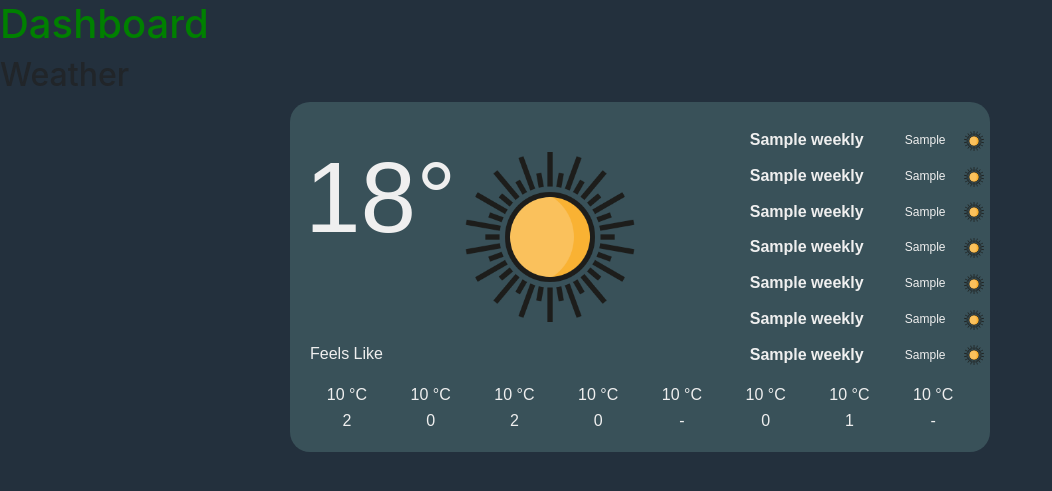
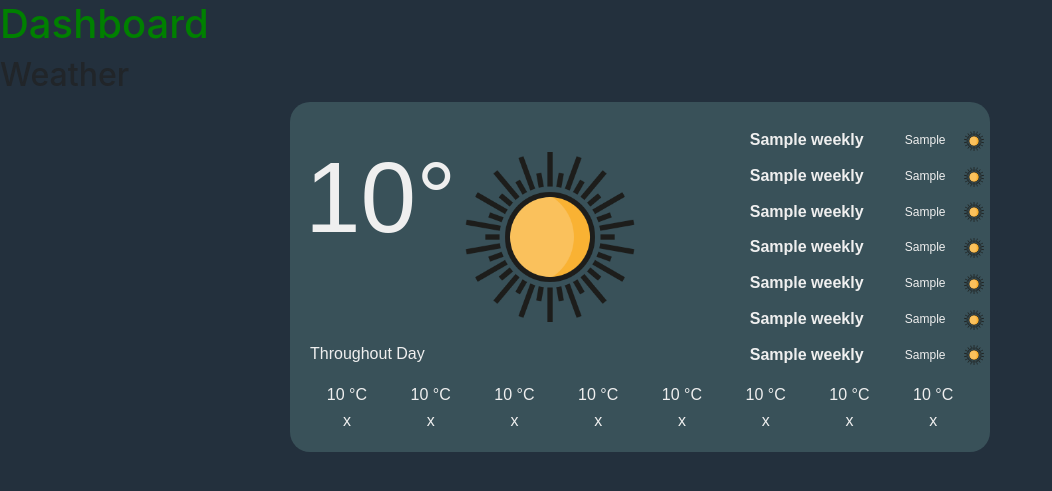
Before and after one commit to ericzoo11/smartRoom, a Flask app: template flask_backend/templates/index.html in a window 1280 px wide. Shown: the top 491 px of the page, without its empty margins (0-1052 px from the left). Run offline with Flask 2, Linux system fonts and the light colour scheme; the template is opened without the code that fills it: most values are stand-ins (such as "Sample title", 1, 10 or a date in 2020); parts of the project's set-up code (start-up, migrations or seed data) failed here and were passed over; some libraries are stand-ins or nearby versions.

Commit message:
end of day

```diff
--- a/flask_backend/app.py
+++ b/flask_backend/app.py
@@ -7,10 +7,10 @@ weekly_data = ["Mon","Tue","Wed","Thu","Fri","Sat","Sun"]
 dog_test = "Hi:8   Low:0   H:90%"
 @app.route("/")
 def homeDashboard():
-    feels_like = weatherBlock.main()
+    day_data = weatherBlock.main()
 
-    return render_template("index.html", feels_like_temp=feels_like[0], feels_like_time=feels_like[1]
-                           ,weekly_data=weekly_data, dog_test=dog_test)
+    return render_template("index.html", day_temps=day_data[0], day_timestamps=day_data[1],
+                           current_temp=day_data[2], weekly_data=weekly_data, dog_test=dog_test)
 
 if __name__ == '__main__':
     app.run(debug=True)
--- a/flask_backend/templates/index.html
+++ b/flask_backend/templates/index.html
@@ -11,7 +11,7 @@
                 <div id="weatherContainer" class="container">
                     <div id="currentforecast" class="row">
                         <div id="forecasttemp" class="column">
-                            <p>18°</p>
+                            <p>{{ current_temp }}° </p>
                         </div>
                         <div id="forecast" class="column">
                             <img src="../static/images/pngegg.png" alt="test" style="width:170px; height:170px">
@@ -33,21 +33,21 @@
                         </div>
                     </div>
                     <div id="heading1" class="row">
-                        <p>Feels Like</p>
+                        <p>Throughout Day</p>
                     </div>
                     <div>
                         <table class="feelsliketable">
                             <tr>
                                 {%for i in range(0, 8)%}
                                     <td>
-                                        {{ feels_like_temp[i] }} °C
+                                        {{ day_temps[i] }} °C
                                     </td>
                                 {%endfor%}
                             </tr>
                             <tr>
                                 {%for i in range(0, 8)%}
                                     <td>
-                                        {{  feels_like_time[i] }}
+                                        {{  day_timestamps[i] }}
                                     </td>
                                 {%endfor%}
                             </tr>
```
Also changed, not shown: flask_backend/weatherBlock.py (+15 -8 lines).
